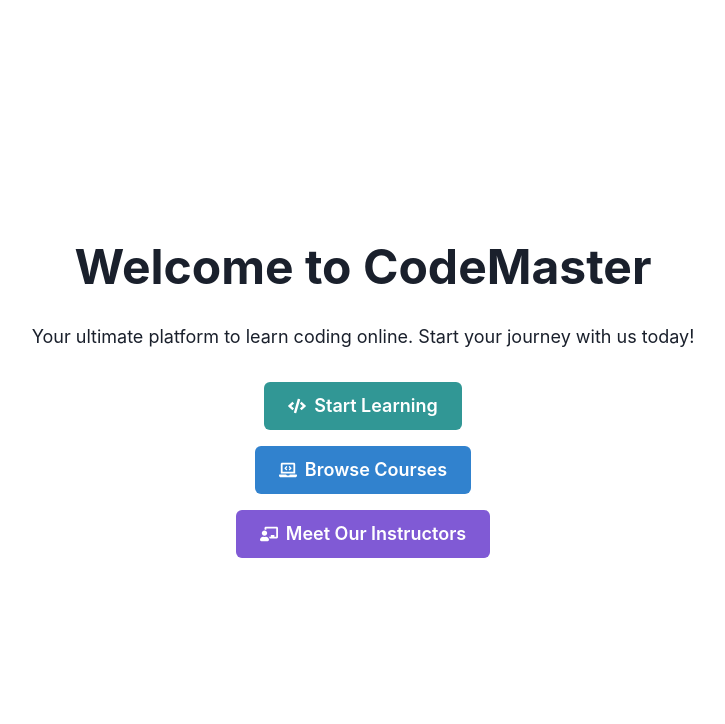
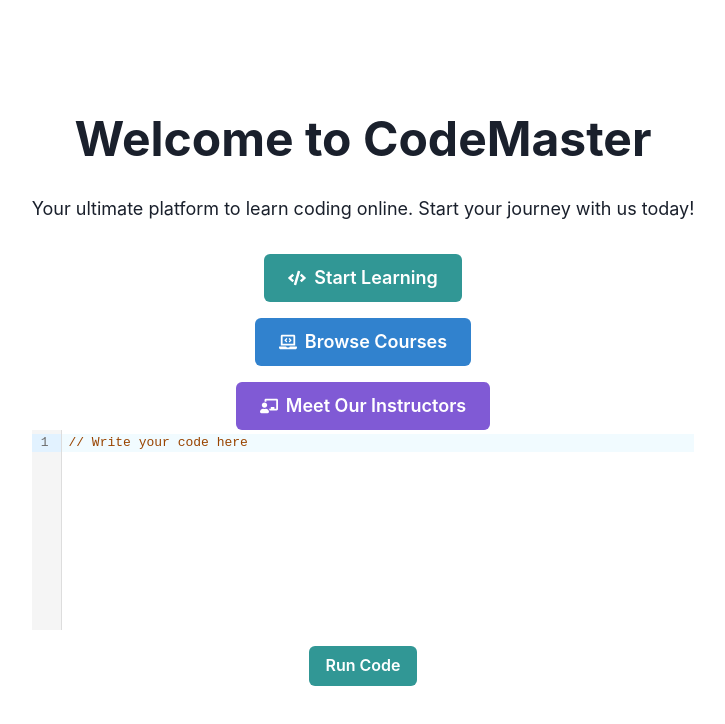
Before and after one commit to GPT-Engineer-App-Dev/learn-hub, a React (Vite) app: page / in a window 1280 px wide. Shown: the top 724 px of the page, without its empty margins (277-1002 px from the left). Built offline with nearby package versions, Linux system fonts and the light colour scheme.

Commit message:
Added a code editor using @uiw/react-codemirror to the online learning platform.

```diff
--- a/package.json
+++ b/package.json
@@ -21,14 +21,17 @@
     },
     "dependencies": {
         "@chakra-ui/react": "^2.8.2",
+        "@codemirror/lang-javascript": "^6.2.2",
         "@emotion/react": "^11.11.1",
         "@emotion/styled": "^11.11.0",
+        "@uiw/react-codemirror": "^4.22.2",
         "framer-motion": "^10.16.15",
         "html-to-image": "^1.11.11",
         "react": "^18.2.0",
         "react-dom": "^18.2.0",
         "react-icons": "^4.12.0",
-        "react-router-dom": "^6.20.1"
+        "react-router-dom": "^6.20.1",
+        "vm2": "^3.9.19"
     },
     "prettier": {
         "printWidth": 99999999
--- /dev/null
+++ b/src/components/CodeEditor.jsx
@@ -0,0 +1,44 @@
+import React, { useState } from "react";
+import CodeMirror from "@uiw/react-codemirror";
+import { javascript } from "@codemirror/lang-javascript";
+import { Box, Button, VStack } from "@chakra-ui/react";
+import { VM } from 'vm2';
+
+const CodeEditor = () => {
+  const [code, setCode] = useState("// Write your code here");
+
+  const handleCodeChange = (value) => {
+    setCode(value);
+  };
+
+  const executeCode = () => {
+    const vm = new VM({
+      timeout: 1000,
+      sandbox: {}
+    });
+
+    try {
+      vm.run(code);
+    } catch (error) {
+      console.error("Error executing code:", error);
+    }
+  };
+
+  return (
+    <VStack spacing={4} width="100%">
+      <Box width="100%">
+        <CodeMirror
+          value={code}
+          height="200px"
+          extensions={[javascript()]}
+          onChange={(value) => handleCodeChange(value)}
+        />
+      </Box>
+      <Button colorScheme="teal" onClick={executeCode}>
+        Run Code
+      </Button>
+    </VStack>
+  );
+};
+
+export default CodeEditor;
--- a/src/pages/Index.jsx
+++ b/src/pages/Index.jsx
@@ -1,6 +1,7 @@
 import { Container, Text, VStack, Box, Heading, Button, Flex } from "@chakra-ui/react";
 import { Link } from "react-router-dom";
 import { FaCode, FaLaptopCode, FaChalkboardTeacher } from "react-icons/fa";
+import CodeEditor from "../components/CodeEditor";
 
 const Index = () => {
   return (
@@ -22,6 +23,7 @@ const Index = () => {
           <Button leftIcon={<FaChalkboardTeacher />} colorScheme="purple" size="lg">
             Meet Our Instructors
           </Button>
+          <CodeEditor />
         </Flex>
       </VStack>
     </Container>
```
Also changed, not shown: 1 other file (tests, documents, lock files or other folders).
